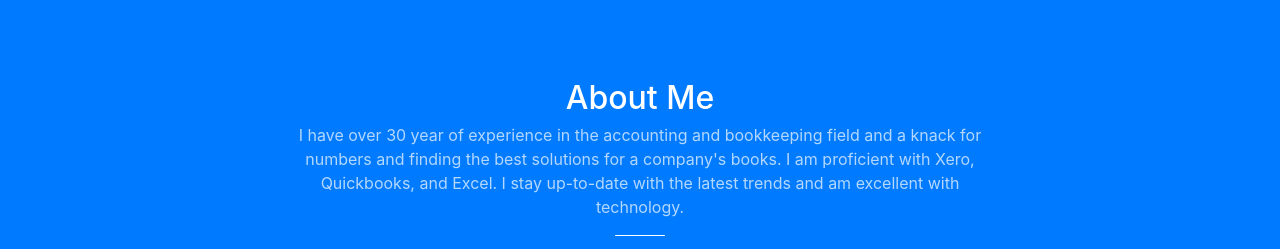
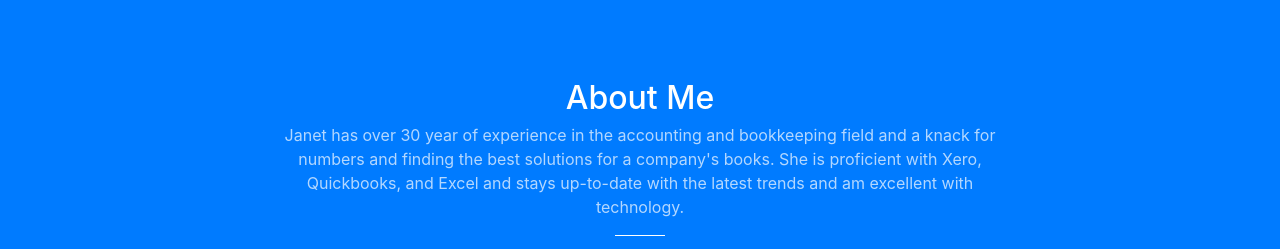
Before and after one commit to bewisebookkeeping/website, a website with bundled scripts: page index.html in a window 1280 px wide. Shown: the part 820-1069 px from the top of the page. Built offline with nearby package versions, Linux system fonts and the light colour scheme.

Commit message:
updated about me

```diff
--- a/index.html
+++ b/index.html
@@ -140,9 +140,8 @@
             <h2 class="section-heading text-white">About Me</h2>
 
             <p class="text-faded">
-              I have over 30 year of experience in the accounting and bookkeeping field and a knack for numbers and finding the best solutions for a company's books.
-              I am proficient with Xero, Quickbooks, and Excel.
-              I stay up-to-date with the latest trends and am excellent with technology.
+              Janet has over 30 year of experience in the accounting and bookkeeping field and a knack for numbers and finding the best solutions for a company's books.
+              She is proficient with Xero, Quickbooks, and Excel and stays up-to-date with the latest trends and am excellent with technology.
             </p>
 
             <hr class="light">
```
